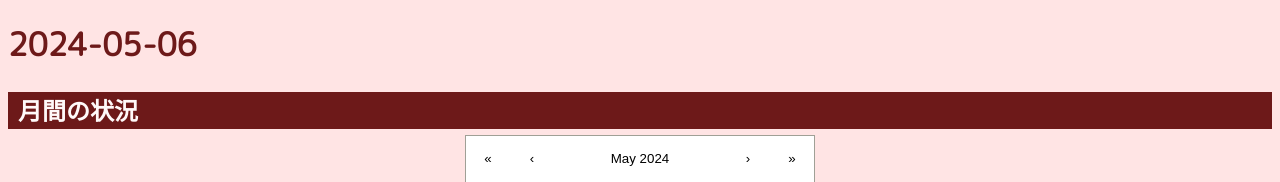
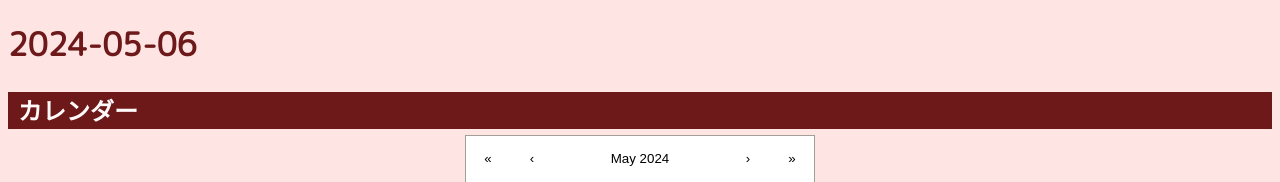
Before and after one commit to jack-app/jackHack2024_A, a React (Vite) app in the folder frontend/: page /Calendar in a window 1280 px wide. Shown: the top 182 px of the page. Built offline with nearby package versions, Linux system fonts and the light colour scheme; no server answers.

Commit message:
文字を修正

```diff
--- a/frontend/src/pages/Calendar/index.jsx
+++ b/frontend/src/pages/Calendar/index.jsx
@@ -22,7 +22,7 @@ function Calendar() {
   return (
     <div>
       <h1 className={style.topDate}>{formattedDate}</h1>
-      <h2>月間の状況</h2>
+      <h2>カレンダー</h2>
       <div className={style.RCalendarContainer}>
         <RCalendar onClickDay={(date) => handleDayClick(date)} />
       </div>
--- a/frontend/src/pages/Detail/index.jsx
+++ b/frontend/src/pages/Detail/index.jsx
@@ -27,7 +27,7 @@ function Detail() {
       })
       .catch(() => {
         setData([]);
-      })
+      });
 
     getAllDiary(loginUser.uid)
       .then((res) => {
@@ -100,8 +100,8 @@ function Detail() {
               <p>{data.diary_feedback}</p>
             </div>
           </div>
-          <h3>ウィークリーサマリー</h3>
-          <LineChartWrapper data={alldata}/>
+          <h3>あなたの価値の推移</h3>
+          <LineChartWrapper data={alldata} />
         </div>
       </div>
     </div>
```
Lines whose indentation alone changed are shown as unchanged.
